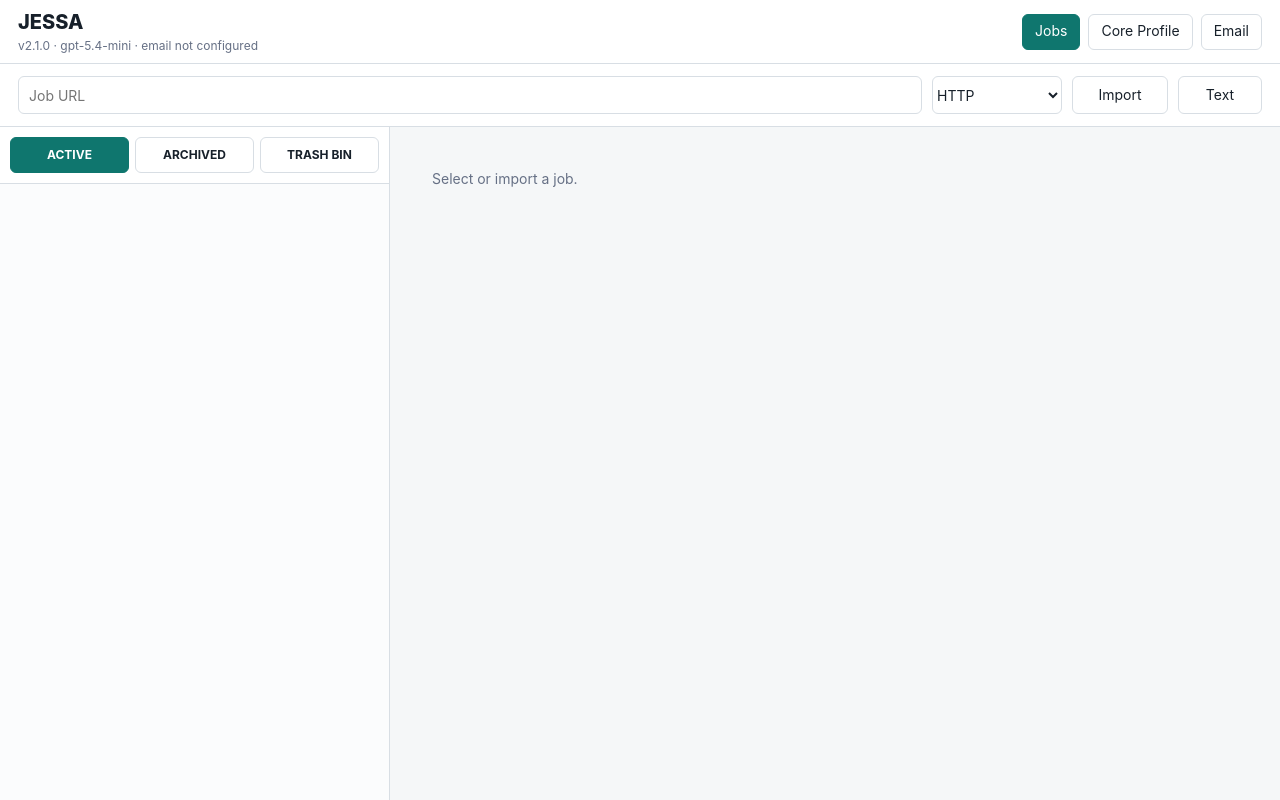
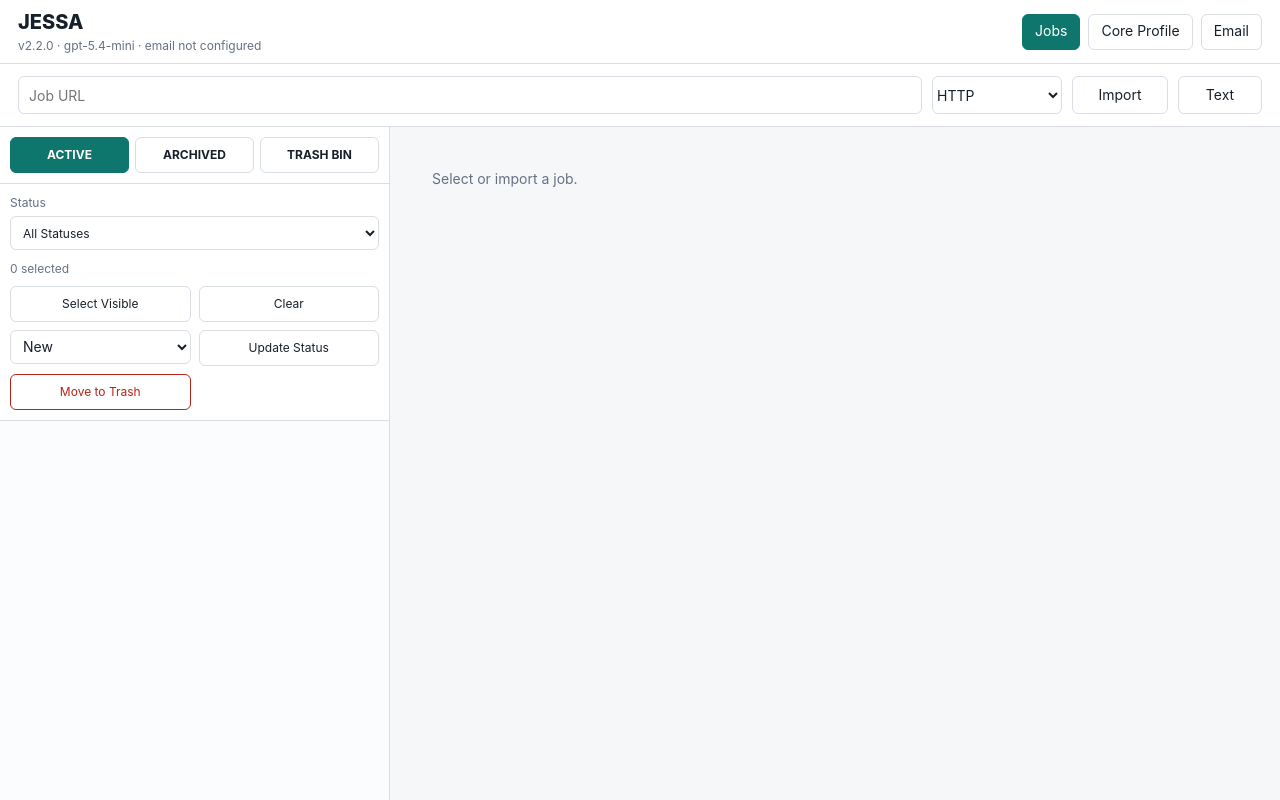
Before and after one commit to AznIronMan/JESSA, a FastAPI app: page / in a window 1280 px wide. Run offline with FastAPI, Linux system fonts and the light colour scheme; data that the repository does not hold is empty; parts of the project's set-up code (start-up, migrations or seed data) failed here and were passed over; some libraries are stand-ins or nearby versions.

Commit message:
Add JESSA bulk job actions

```diff
--- a/jessa_app/__init__.py
+++ b/jessa_app/__init__.py
@@ -1,3 +1,3 @@
 """JESSA local job-search workstation."""
 
-__version__ = "2.1.0"
+__version__ = "2.2.0"
--- a/jessa_app/main.py
+++ b/jessa_app/main.py
@@ -86,6 +86,28 @@
     is_submitted: bool | None = None
 
 
+class BulkJobRequest(BaseModel):
+    job_ids: list[int]
+
+
+class BulkStatusUpdate(BulkJobRequest):
+    status: str
+
+
+JOB_STATUS_VALUES = {
+    "new",
+    "not_applied",
+    "tailor",
+    "ready",
+    "applied",
+    "follow-up",
+    "interview",
+    "on_hold",
+    "job_expired",
+    "not_for_me",
+    "rejected",
+}
+
 JOB_LIST_VIEWS = {
     JOB_LIFECYCLE_ACTIVE,
     JOB_LIFECYCLE_ARCHIVED,
@@ -122,6 +144,19 @@
 
 def _auto_archive_status(status: str | None) -> bool:
     return str(status or "").strip() in AUTO_ARCHIVE_STATUSES
+
+
+def _normalize_job_ids(job_ids: list[int]) -> list[int]:
+    normalized = sorted({int(job_id) for job_id in job_ids if int(job_id) > 0})
+    if not normalized:
+        raise HTTPException(status_code=400, detail="Select at least one job.")
+    if len(normalized) > 250:
+        raise HTTPException(status_code=400, detail="Bulk actions are limited to 250 jobs at a time.")
+    return normalized
+
+
+def _where_ids(ids: list[int]) -> tuple[str, list[int]]:
+    return ", ".join("?" for _ in ids), ids
 
 
 def _profile(conn) -> dict[str, Any]:
@@ -322,20 +357,27 @@
 
 
 @app.get("/api/jobs")
-def list_jobs(view: str = JOB_LIFECYCLE_ACTIVE) -> list[dict[str, Any]]:
+def list_jobs(view: str = JOB_LIFECYCLE_ACTIVE, status: str = "") -> list[dict[str, Any]]:
     view = view.strip().lower()
     if view not in JOB_LIST_VIEWS:
         raise HTTPException(status_code=400, detail="Unknown jobs view.")
-    where_clause = ""
-    params: tuple[Any, ...] = ()
+    status = status.strip()
+    conditions = []
+    params: list[Any] = []
     order_clause = "updated_at DESC, id DESC"
     if view in {JOB_LIFECYCLE_ACTIVE, JOB_LIFECYCLE_ARCHIVED, JOB_LIFECYCLE_TRASH}:
-        where_clause = "WHERE lifecycle_state = ?"
-        params = (view,)
+        conditions.append("lifecycle_state = ?")
+        params.append(view)
+    if status and status != "all":
+        if status not in JOB_STATUS_VALUES:
+            raise HTTPException(status_code=400, detail="Unknown job status.")
+        conditions.append("status = ?")
+        params.append(status)
     if view == JOB_LIFECYCLE_ARCHIVED:
         order_clause = "archived_at DESC NULLS LAST, updated_at DESC, id DESC"
     elif view == JOB_LIFECYCLE_TRASH:
         order_clause = "trashed_at DESC NULLS LAST, updated_at DESC, id DESC"
+    where_clause = f"WHERE {' AND '.join(conditions)}" if conditions else ""
     with get_db() as conn:
         purge_expired_trashed_jobs(conn)
         rows = conn.execute(
@@ -373,6 +415,95 @@
     with get_db() as conn:
         job_id = _insert_or_update_job(conn, imported)
         return _get_job(conn, job_id)
+
+
+@app.post("/api/jobs/bulk/trash")
+def bulk_trash_jobs(request: BulkJobRequest) -> dict[str, Any]:
+    ids = _normalize_job_ids(request.job_ids)
+    placeholders, values = _where_ids(ids)
+    with get_db() as conn:
+        rows = conn.execute(
+            f"SELECT id, lifecycle_state FROM jobs WHERE id IN ({placeholders}) ORDER BY id",
+            values,
+        ).fetchall()
+        now, purge_after = _trash_window()
+        updated = 0
+        skipped = 0
+        for row in rows:
+            job_id = int(row["id"])
+            lifecycle_state = row.get("lifecycle_state") or JOB_LIFECYCLE_ACTIVE
+            if lifecycle_state == JOB_LIFECYCLE_TRASH:
+                skipped += 1
+                continue
+            conn.execute(
+                """
+                UPDATE jobs
+                SET lifecycle_state = ?, previous_lifecycle_state = ?, trashed_at = ?,
+                    purge_after = ?, updated_at = ?
+                WHERE id = ?
+                """,
+                (JOB_LIFECYCLE_TRASH, lifecycle_state, now, purge_after, now, job_id),
+            )
+            log_event(conn, job_id, "trashed", f"Bulk trash; recoverable until {purge_after}.")
+            updated += 1
+        return {
+            "requested": len(ids),
+            "matched": len(rows),
+            "updated": updated,
+            "skipped": skipped + (len(ids) - len(rows)),
+        }
+
+
+@app.put("/api/jobs/bulk/status")
+def bulk_update_job_status(request: BulkStatusUpdate) -> dict[str, Any]:
+    ids = _normalize_job_ids(request.job_ids)
+    status = request.status.strip()
+    if status not in JOB_STATUS_VALUES:
+        raise HTTPException(status_code=400, detail="Unknown job status.")
+    placeholders, values = _where_ids(ids)
+    with get_db() as conn:
+        rows = conn.execute(
+            f"SELECT id, status, lifecycle_state FROM jobs WHERE id IN ({placeholders}) ORDER BY id",
+            values,
+        ).fetchall()
+        now = utc_now()
+        auto_archive = _auto_archive_status(status)
+        updated = 0
+        archived = 0
+        skipped = len(ids) - len(rows)
+        for row in rows:
+            job_id = int(row["id"])
+            if row.get("lifecycle_state") == JOB_LIFECYCLE_TRASH:
+                skipped += 1
+                continue
+            if auto_archive:
+                conn.execute(
+                    """
+                    UPDATE jobs
+                    SET status = ?, status_updated_at = ?, updated_at = ?,
+                        lifecycle_state = ?, archived_at = ?,
+                        trashed_at = NULL, purge_after = NULL, previous_lifecycle_state = NULL
+                    WHERE id = ?
+                    """,
+                    (status, now, now, JOB_LIFECYCLE_ARCHIVED, now, job_id),
+                )
+                archived += 1
+            else:
+                conn.execute(
+                    "UPDATE jobs SET status = ?, status_updated_at = ?, updated_at = ? WHERE id = ?",
+                    (status, now, now, job_id),
+                )
+            log_event(conn, job_id, "status", f"{row.get('status', '')} -> {status}")
+            if auto_archive:
+                log_event(conn, job_id, "archived", "Auto archived after bulk terminal status.")
+            updated += 1
+        return {
+            "requested": len(ids),
+            "matched": len(rows),
+            "updated": updated,
+            "archived": archived,
+            "skipped": skipped,
+        }
 
 
 @app.get("/api/jobs/{job_id}")
@@ -528,8 +659,8 @@
 def analyze(job_id: int) -> dict[str, Any]:
     with get_db() as conn:
         job = _get_job(conn, job_id)
-        profile = _profile(conn)["content"]
-        result = analyze_job(job, profile)
+        profile = _profile(conn)
+        result = analyze_job(job, profile["content"])
         payload = result.model_dump()
         conn.execute(
             """
@@ -558,7 +689,35 @@
             ),
         )
         log_event(conn, job_id, "analyzed", f"{payload['match_score']}% {payload['recommendation']}")
-        return _get_job(conn, job_id)
+        updated_job = _get_job(conn, job_id)
+        package = generate_application_package(updated_job, profile["content"], payload)
+        resume_id = _insert_artifact(
+            conn,
+            job_id,
+            "resume",
+            package.resume_title,
+            package.resume_markdown,
+            int(profile["version"]),
+        )
+        cover_id = _insert_artifact(
+            conn,
+            job_id,
+            "cover_letter",
+            package.cover_letter_title,
+            package.cover_letter_markdown,
+            int(profile["version"]),
+        )
+        conn.execute(
+            "UPDATE jobs SET cover_letter = ?, resume_notes = ?, updated_at = ? WHERE id = ?",
+            (
+                package.cover_letter_markdown,
+                package.notes or "Full tailored resume generated in Artifacts.",
+                utc_now(),
+                job_id,
+            ),
+        )
+        log_event(conn, job_id, "package_generated", f"Auto-generated resume artifact #{resume_id}; cover letter artifact #{cover_id}")
+        return _job_details(conn, job_id)
 
 
 @app.post("/api/jobs/{job_id}/generate-package")
--- a/jessa_app/static/app.js
+++ b/jessa_app/static/app.js
@@ -2,9 +2,25 @@
   jobs: [],
   selectedJobId: null,
   jobView: "active",
+  jobStatusFilter: "all",
+  selectedJobIds: new Set(),
 };
 
 const $ = (selector) => document.querySelector(selector);
+
+const JOB_STATUSES = [
+  ["new", "New"],
+  ["not_applied", "Not Applied"],
+  ["tailor", "Tailor"],
+  ["ready", "Ready"],
+  ["applied", "Applied"],
+  ["follow-up", "Follow-up"],
+  ["interview", "Interview"],
+  ["on_hold", "On Hold"],
+  ["job_expired", "Job Expired"],
+  ["not_for_me", "Not For Me"],
+  ["rejected", "Rejected"],
+];
 
 function toast(message) {
   const node = $("#toast");
@@ -51,6 +67,15 @@
   document.querySelectorAll("[data-job-view]").forEach((tab) => {
     tab.classList.toggle("active", tab.dataset.jobView === state.jobView);
   });
+  const statusShell = $("#status-filter-shell");
+  if (statusShell) statusShell.classList.toggle("hidden", state.jobView !== "active");
+  const bulkStatusRow = $("#bulk-status-row");
+  if (bulkStatusRow) bulkStatusRow.classList.toggle("hidden", state.jobView === "trash");
+  const bulkTrash = $("#bulk-trash");
+  if (bulkTrash) bulkTrash.classList.toggle("hidden", state.jobView === "trash");
+  const bulkRecover = $("#bulk-recover");
+  if (bulkRecover) bulkRecover.classList.toggle("hidden", state.jobView !== "trash");
+  updateBulkActions();
 }
 
 function formatTimestamp(value) {
@@ -75,10 +100,41 @@
   $("#job-detail").innerHTML = `<div class="empty-state">${escapeHtml(detailEmptyText())}</div>`;
 }
 
+function selectedJobIds() {
+  return Array.from(state.selectedJobIds);
+}
+
+function pruneSelectedJobs() {
+  const visible = new Set(state.jobs.map((job) => job.id));
+  state.selectedJobIds = new Set(selectedJobIds().filter((id) => visible.has(id)));
+}
+
+function updateBulkActions() {
+  const count = state.selectedJobIds.size;
+  const label = count === 1 ? "1 selected" : `${count} selected`;
+  const countNode = $("#bulk-count");
+  if (countNode) countNode.textContent = label;
+  ["#bulk-update-status", "#bulk-trash", "#bulk-recover"].forEach((selector) => {
+    const button = $(selector);
+    if (button) button.disabled = count === 0;
+  });
+}
+
+function renderStatusOptions(select, includeAll = false) {
+  if (!select) return;
+  const options = includeAll
+    ? [["all", "All Statuses"], ...JOB_STATUSES]
+    : JOB_STATUSES;
+  select.innerHTML = options
+    .map(([value, label]) => `<option value="${value}">${escapeHtml(label)}</option>`)
+    .join("");
+}
+
 function renderJobs() {
   const list = $("#job-list");
   if (!state.jobs.length) {
     list.innerHTML = `<div class="empty-state">No ${escapeHtml(jobViewLabel())}.</div>`;
+    updateBulkActions();
     return;
   }
   list.innerHTML = state.jobs
@@ -93,8 +149,12 @@
       const purgeMeta = lifecycle === "trash" && job.purge_after
         ? `<div class="job-subtitle">Purges ${escapeHtml(formatTimestamp(job.purge_after))}</div>`
         : "";
+      const checked = state.selectedJobIds.has(job.id) ? "checked" : "";
       return `
         <article class="job-item ${active}" data-job-id="${job.id}">
+          <label class="job-check" aria-label="Select job">
+            <input type="checkbox" data-check-job="${job.id}" ${checked}>
+          </label>
           <button class="job-select" data-select-job="${job.id}">
             <div class="job-title">${escapeHtml(job.title || "Untitled job")}</div>
             <div class="job-subtitle">${escapeHtml([job.company, job.location].filter(Boolean).join(" · "))}</div>
@@ -114,6 +174,17 @@
   list.querySelectorAll("[data-select-job]").forEach((item) => {
     item.addEventListener("click", () => selectJob(Number(item.dataset.selectJob)));
   });
+  list.querySelectorAll("[data-check-job]").forEach((checkbox) => {
+    checkbox.addEventListener("change", () => {
+      const id = Number(checkbox.dataset.checkJob);
+      if (checkbox.checked) {
+        state.selectedJobIds.add(id);
+      } else {
+        state.selectedJobIds.delete(id);
+      }
+      updateBulkActions();
+    });
+  });
   list.querySelectorAll("[data-trash-job]").forEach((button) => {
     button.addEventListener("click", (event) => {
       event.stopPropagation();
@@ -126,6 +197,7 @@
       recoverJob(Number(button.dataset.recoverJob)).catch((error) => toast(error.message));
     });
   });
+  updateBulkActions();
 }
 
 function escapeHtml(value) {
@@ -138,7 +210,12 @@
 
 async function loadJobs() {
   updateJobViewTabs();
-  state.jobs = await api(`/api/jobs?view=${encodeURIComponent(state.jobView)}`);
+  const params = new URLSearchParams({ view: state.jobView });
+  if (state.jobView === "active" && state.jobStatusFilter !== "all") {
+    params.set("status", state.jobStatusFilter);
+  }
+  state.jobs = await api(`/api/jobs?${params.toString()}`);
+  pruneSelectedJobs();
   if (state.selectedJobId && !state.jobs.some((job) => job.id === state.selectedJobId)) {
     state.selectedJobId = null;
     setEmptyDetail();
@@ -172,7 +249,7 @@
     : `
         ${urlButton}
         <button id="analyze-job" class="primary">Analyze</button>
-        <button id="generate-package">Generate Docs</button>
+        <button id="generate-package">Regenerate Docs</button>
         <button id="save-job">Save</button>
       `;
   const lifecycleActions = lifecycle === "trash"
@@ -185,24 +262,11 @@
     : lifecycle === "archived"
       ? `<div class="lifecycle-notice">Archived · ${escapeHtml(formatTimestamp(job.archived_at) || "terminal status")}</div>`
       : "";
-  const generateMaterialsButton = locked ? "" : `<button id="generate-package-inline">Generate Resume + Cover Letter</button>`;
+  const generateMaterialsButton = locked ? "" : `<button id="generate-package-inline">Regenerate Resume + Cover Letter</button>`;
   const generateSupplementalButton = locked ? "" : `<button id="generate-supplemental">Generate Answers</button>`;
   const supplementalPlaceholder = locked ? "" : "Paste supplemental/application questions here. The generated answers will be saved as an artifact and can be marked submitted.";
   const artifactActionsDisabled = locked ? "disabled" : "";
   const artifactContentLocked = locked ? "readonly" : "";
-  const statuses = [
-    ["new", "New"],
-    ["not_applied", "Not Applied"],
-    ["tailor", "Tailor"],
-    ["ready", "Ready"],
-    ["applied", "Applied"],
-    ["follow-up", "Follow-up"],
-    ["interview", "Interview"],
-    ["on_hold", "On Hold"],
-    ["job_expired", "Job Expired"],
-    ["not_for_me", "Not For Me"],
-    ["rejected", "Rejected"],
-  ];
   $("#job-detail").innerHTML = `
     <div class="detail-header">
       <div>
@@ -230,7 +294,7 @@
       <label>Salary <input id="edit-salary" value="${escapeHtml(job.salary)}" ${formDisabled}></label>
       <label>Status
         <select id="edit-status" ${formDisabled}>
-          ${statuses.map(([value, label]) => (
+          ${JOB_STATUSES.map(([value, label]) => (
             `<option value="${value}" ${job.status === value ? "selected" : ""}>${label}</option>`
           )).join("")}
         </select>
@@ -388,6 +452,7 @@
 async function switchJobView(view) {
   state.jobView = view;
   state.selectedJobId = null;
+  state.selectedJobIds.clear();
   updateJobViewTabs();
   setEmptyDetail();
   await loadJobs();
@@ -415,6 +480,7 @@
   const job = await api(`/api/jobs/${id}`, { method: "DELETE" });
   state.jobView = "trash";
   state.selectedJobId = job.id;
+  state.selectedJobIds.delete(id);
   await loadJobs();
   renderJobDetail(job);
   toast("Moved to Trash Bin.");
@@ -424,9 +490,56 @@
   const job = await api(`/api/jobs/${id}/recover`, { method: "POST" });
   state.jobView = job.lifecycle_state || "active";
   state.selectedJobId = job.id;
+  state.selectedJobIds.delete(id);
   await loadJobs();
   renderJobDetail(job);
   toast("Job recovered.");
+}
+
+async function bulkTrashSelectedJobs() {
+  const ids = selectedJobIds();
+  if (!ids.length) return;
+  const result = await api("/api/jobs/bulk/trash", {
+    method: "POST",
+    body: JSON.stringify({ job_ids: ids }),
+  });
+  state.selectedJobIds.clear();
+  state.selectedJobId = null;
+  await loadJobs();
+  setEmptyDetail();
+  toast(`Moved ${result.updated} job${result.updated === 1 ? "" : "s"} to Trash Bin.`);
+}
+
+async function bulkUpdateSelectedStatus() {
+  const ids = selectedJobIds();
+  if (!ids.length) return;
+  const status = $("#bulk-status").value;
+  const result = await api("/api/jobs/bulk/status", {
+    method: "PUT",
+    body: JSON.stringify({ job_ids: ids, status }),
+  });
+  state.selectedJobIds.clear();
+  state.selectedJobId = null;
+  if (result.archived) state.jobView = "archived";
+  await loadJobs();
+  setEmptyDetail();
+  toast(`Updated ${result.updated} job${result.updated === 1 ? "" : "s"}.`);
+}
+
+async function bulkRecoverSelectedJobs() {
+  const ids = selectedJobIds();
+  if (!ids.length) return;
+  let recovered = 0;
+  for (const id of ids) {
+    await api(`/api/jobs/${id}/recover`, { method: "POST" });
+    recovered += 1;
+  }
+  state.selectedJobIds.clear();
+  state.selectedJobId = null;
+  state.jobView = "active";
+  await loadJobs();
+  setEmptyDetail();
+  toast(`Recovered ${recovered} job${recovered === 1 ? "" : "s"}.`);
 }
 
 async function importJob(useText) {
@@ -445,20 +558,20 @@
 
 async function analyzeSelectedJob() {
   if (!state.selectedJobId) return;
-  toast("Analyzing job...");
+  toast("Analyzing and generating materials...");
   const job = await api(`/api/jobs/${state.selectedJobId}/analyze`, { method: "POST" });
   await loadJobs();
   renderJobDetail(job);
-  toast("Analysis complete.");
+  toast("Analysis and materials complete.");
 }
 
 async function generatePackage() {
   if (!state.selectedJobId) return;
-  toast("Generating resume and cover letter...");
+  toast("Regenerating resume and cover letter...");
   const job = await api(`/api/jobs/${state.selectedJobId}/generate-package`, { method: "POST" });
   await loadJobs();
   renderJobDetail(job);
-  toast("Application materials generated.");
+  toast("Application materials regenerated.");
 }
 
 async function generateSupplemental() {
@@ -581,6 +694,27 @@
 }
 
 function setupActions() {
+  renderStatusOptions($("#job-status-filter"), true);
+  renderStatusOptions($("#bulk-status"));
+  $("#job-status-filter").value = state.jobStatusFilter;
+  $("#job-status-filter").addEventListener("change", async () => {
+    state.jobStatusFilter = $("#job-status-filter").value;
+    state.selectedJobId = null;
+    state.selectedJobIds.clear();
+    setEmptyDetail();
+    await loadJobs();
+  });
+  $("#select-visible-jobs").addEventListener("click", () => {
+    state.jobs.forEach((job) => state.selectedJobIds.add(job.id));
+    renderJobs();
+  });
+  $("#clear-selected-jobs").addEventListener("click", () => {
+    state.selectedJobIds.clear();
+    renderJobs();
+  });
+  $("#bulk-trash").addEventListener("click", () => bulkTrashSelectedJobs().catch((error) => toast(error.message)));
+  $("#bulk-update-status").addEventListener("click", () => bulkUpdateSelectedStatus().catch((error) => toast(error.message)));
+  $("#bulk-recover").addEventListener("click", () => bulkRecoverSelectedJobs().catch((error) => toast(error.message)));
   document.querySelectorAll("[data-job-view]").forEach((tab) => {
     tab.addEventListener("click", () => switchJobView(tab.dataset.jobView).catch((error) => toast(error.message)));
   });
--- a/jessa_app/static/styles.css
+++ b/jessa_app/static/styles.css
@@ -167,6 +167,51 @@
   color: #fff;
 }
 
+.job-list-tools {
+  display: grid;
+  gap: 10px;
+  padding: 10px;
+  border-bottom: 1px solid var(--line);
+  background: #fff;
+}
+
+.status-filter {
+  display: grid;
+  gap: 5px;
+  color: var(--muted);
+  font-size: 12px;
+}
+
+.status-filter select,
+.bulk-actions select {
+  width: 100%;
+  height: 34px;
+  min-width: 0;
+  padding: 0 8px;
+}
+
+.bulk-actions {
+  display: grid;
+  gap: 8px;
+}
+
+.bulk-count {
+  color: var(--muted);
+  font-size: 12px;
+}
+
+.bulk-row {
+  display: grid;
+  grid-template-columns: repeat(2, minmax(0, 1fr));
+  gap: 8px;
+}
+
+.bulk-row button {
+  min-width: 0;
+  padding: 0 8px;
+  font-size: 12px;
+}
+
 .job-list {
   overflow: auto;
   min-height: 0;
@@ -177,11 +222,22 @@
   width: 100%;
   border-bottom: 1px solid var(--line);
   display: grid;
-  grid-template-columns: minmax(0, 1fr) auto;
+  grid-template-columns: 34px minmax(0, 1fr) auto;
   gap: 8px;
   align-items: start;
   padding: 0 10px 0 0;
   background: transparent;
+}
+
+.job-check {
+  display: grid;
+  place-items: center;
+  min-height: 96px;
+}
+
+.job-check input {
+  width: 16px;
+  height: 16px;
 }
 
 .job-select {
--- a/jessa_app/templates/index.html
+++ b/jessa_app/templates/index.html
@@ -40,6 +40,27 @@
             <button class="job-view-tab" data-job-view="archived">ARCHIVED</button>
             <button class="job-view-tab" data-job-view="trash">TRASH BIN</button>
           </div>
+          <div class="job-list-tools">
+            <label class="status-filter" id="status-filter-shell">
+              <span>Status</span>
+              <select id="job-status-filter"></select>
+            </label>
+            <div class="bulk-actions" id="bulk-actions">
+              <div class="bulk-count" id="bulk-count">0 selected</div>
+              <div class="bulk-row">
+                <button id="select-visible-jobs">Select Visible</button>
+                <button id="clear-selected-jobs">Clear</button>
+              </div>
+              <div class="bulk-row" id="bulk-status-row">
+                <select id="bulk-status"></select>
+                <button id="bulk-update-status">Update Status</button>
+              </div>
+              <div class="bulk-row">
+                <button id="bulk-trash" class="danger">Move to Trash</button>
+                <button id="bulk-recover" class="hidden">Recover</button>
+              </div>
+            </div>
+          </div>
           <div class="job-list" id="job-list"></div>
         </aside>
         <section class="job-detail" id="job-detail">
```
Also changed, not shown: README.md, 1 other file.
